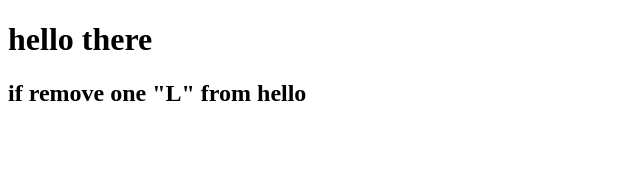
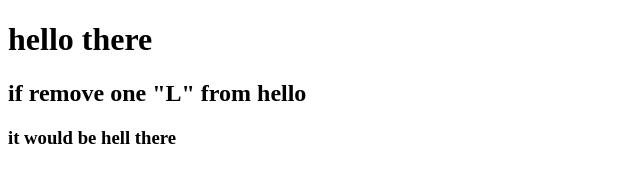
Before and after one commit to sheiscoco/first-jungmi-project, a plain HTML site: page index.html in a window 1280 px wide. Shown: the whole page, without its empty margins (0-640 px from the left). Drawn offline with Linux system fonts and the light colour scheme.

Commit message:
second commit

```diff
--- a/index.html
+++ b/index.html
@@ -14,5 +14,9 @@
       <h2>
         if remove one "L" from hello
       </h2>
+
+        <h3>
+          it would be hell there
+        </h3>
 </body>
 </html>
```
